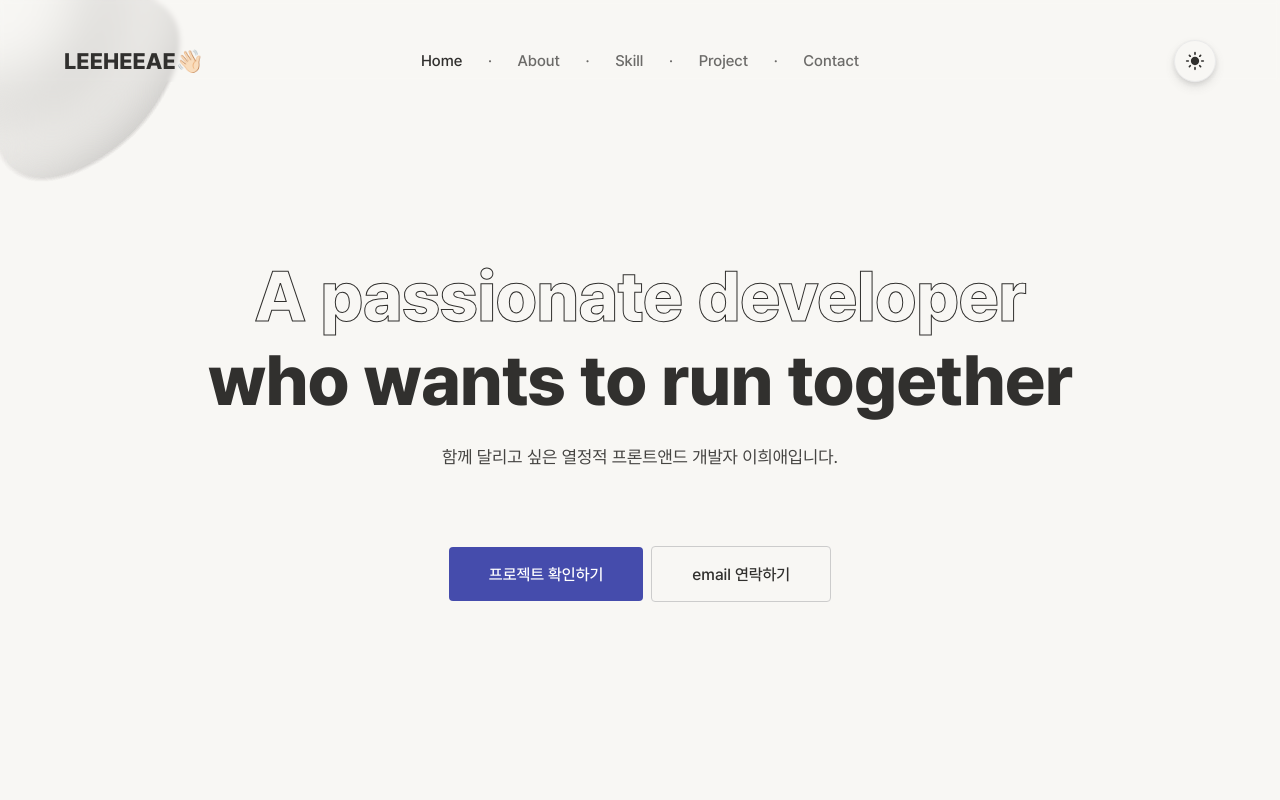
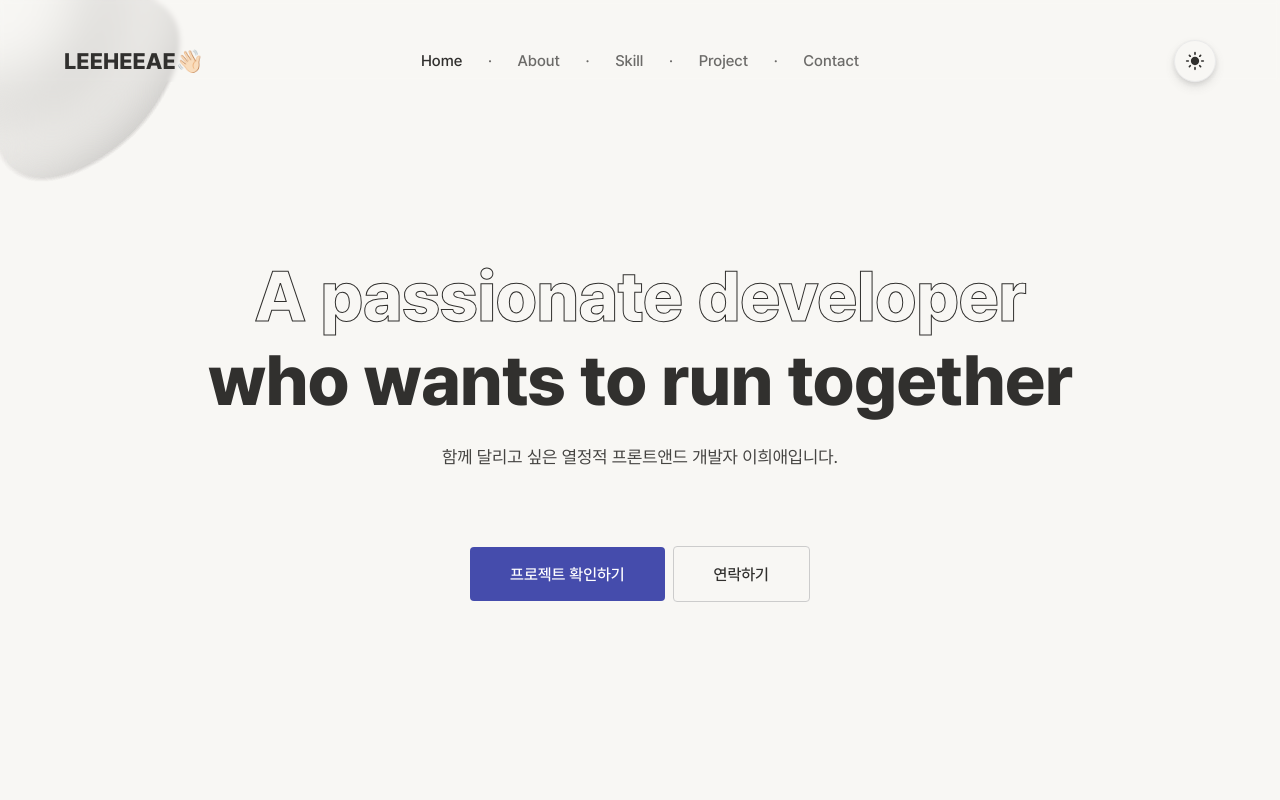
Before and after one commit to leeheeae/leeheeae-react, a React (Create React App) app: page / in a window 1280 px wide. Shown: the top 800 px of the page. Built offline with nearby package versions, Linux system fonts and the light colour scheme.

Commit message:
포트폴리오 완료

```diff
--- a/src/App.js
+++ b/src/App.js
@@ -51,7 +51,10 @@ const App = () => {
         onClick={onClick}
       />
       <Routes>
-        <Route path="/" element={<MainPage activeMenu={activeMenu} />} />
+        <Route
+          path="/"
+          element={<MainPage activeMenu={activeMenu} onClick={onClick} />}
+        />
         {/* NotFound */}
         <Route path="*" element={<NotFoundPage />} />
       </Routes>
--- a/src/components/main/Home.js
+++ b/src/components/main/Home.js
@@ -59,7 +59,7 @@ const ButtonList = styled.div`
   }
 `;
 
-const Home = ({ activeMenu }) => {
+const Home = ({ activeMenu, onClick }) => {
   const ref = useRef(null);
 
   useEffect(() => {
@@ -78,8 +78,8 @@ const Home = ({ activeMenu }) => {
         <h2>함께 달리고 싶은 열정적 프론트앤드 개발자 이희애입니다.</h2>
       </MainText>
       <ButtonList>
-        <button>프로젝트 확인하기</button>
-        <button>email 연락하기</button>
+        <button onClick={() => onClick('Project')}>프로젝트 확인하기</button>
+        <button onClick={() => onClick('Contact')}>연락하기</button>
       </ButtonList>
     </HomeBlock>
   );
--- a/src/pages/MainPage.js
+++ b/src/pages/MainPage.js
@@ -5,10 +5,10 @@ import Skill from '../components/main/Skill';
 import Project from '../components/main/Project';
 import Contact from '../components/main/Contact';
 
-const MainPage = ({ activeMenu }) => {
+const MainPage = ({ activeMenu, onClick }) => {
   return (
     <>
-      <Home activeMenu={activeMenu} />
+      <Home activeMenu={activeMenu} onClick={onClick} />
       <About activeMenu={activeMenu} />
       <Skill activeMenu={activeMenu} />
       <Project activeMenu={activeMenu} />
```
